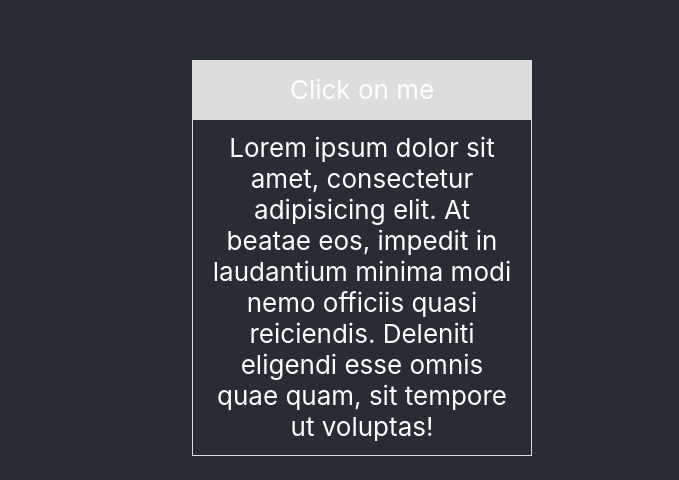
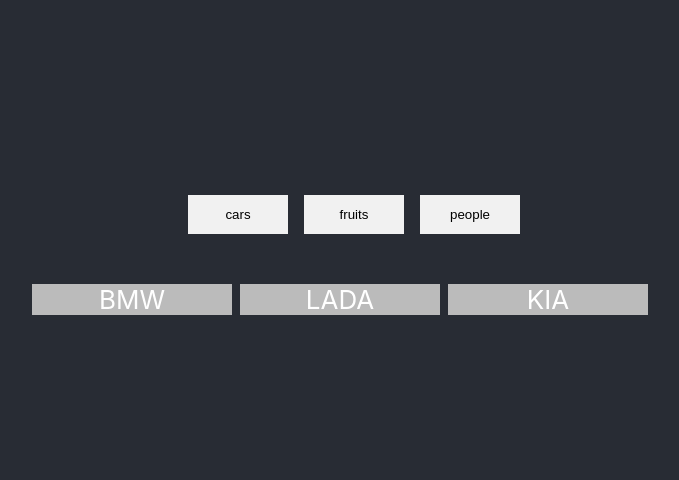
Before and after one commit to alexeyk500/framer_motion, a React (Create React App) app: page / in a window 1280 px wide. Shown: the part 142-622 px from the top of the page, without its empty margins (278-957 px from the left). Built offline with nearby package versions, Linux system fonts and the light colour scheme.

Commit message:
Filter - done

```diff
--- a/src/App.tsx
+++ b/src/App.tsx
@@ -4,6 +4,8 @@ import './App.css';
 
 import {motion} from "framer-motion";
 import Collapsible from "./Collapsible";
+import Filter from "./Filter";
+import {data} from "./data";
 
 // function App() {
 //
@@ -112,21 +114,34 @@ import Collapsible from "./Collapsible";
 //   );
 // }
 
+// function App() {
+//
+//   return (
+//     <div className="App">
+//       <header className="App-header">
+//          <Collapsible
+//           title={'Click on me'}
+//          >
+//            Lorem ipsum dolor sit amet, consectetur adipisicing elit.
+//            At beatae eos, impedit in laudantium minima modi nemo officiis quasi reiciendis.
+//            Deleniti eligendi esse omnis quae quam, sit tempore ut voluptas!
+//          </Collapsible>
+//       </header >
+//     </div>
+//   );
+// }
 
 function App() {
 
     return (
         <div className="App">
             <header className="App-header">
-         <Collapsible
-          title={'Click on me'}
-         >
-           Lorem ipsum dolor sit amet, consectetur adipisicing elit.
-           At beatae eos, impedit in laudantium minima modi nemo officiis quasi reiciendis.
-           Deleniti eligendi esse omnis quae quam, sit tempore ut voluptas!
-         </Collapsible>
+                <Filter
+                    data={data}
+                />
             </header >
         </div>
     );
 }
+
 export default App;
--- /dev/null
+++ b/src/Button.tsx
@@ -0,0 +1,35 @@
+import React from 'react';
+import {motion} from "framer-motion";
+
+type PropsType = {
+    text: string,
+    onClick: ()=>void
+}
+
+const Button:React.FC <PropsType> = ({
+    text,
+    onClick,
+                                     }) => {
+    return (
+        <motion.button
+            style={btnStyle}
+            onClick={onClick}
+            whileHover={{backgroundColor: '#bbb'}}
+            whileTap={{backgroundColor: '#999'}}
+        >
+            {text}
+        </motion.button>
+    );
+};
+
+export default Button;
+
+const btnStyle = {
+    border: 'none',
+    outline: 'none',
+    padding: '12px 16px',
+    backgroundColor: '#f1f1f1',
+    cursor: 'pointer',
+    minWidth: '100px',
+    marginRight: '1rem'
+}
--- /dev/null
+++ b/src/Filter.tsx
@@ -0,0 +1,79 @@
+import React, {useState} from 'react';
+
+import {AnimatePresence, motion} from "framer-motion";
+import {DataType} from "./data";
+import Button from "./Button";
+
+type PropsType = {
+    data: DataType[]
+}
+
+const Filter:React.FC <PropsType> = ({data}) => {
+
+    const [cards, setCards] = useState<DataType[]>(data.filter(card => card.category === 'cars'))
+
+    const buttons = data.reduce((acc: string[], el) => {
+        if (acc.includes(el.category)) return acc
+        return [...acc, el.category]
+    }, [])
+
+    const handlerFilter = (selector: string) => {
+        setCards(data.filter(card=>card.category === selector))
+    }
+
+    return (
+        <div>
+            <div>
+                {
+                    buttons.map(btn=>(
+                        <Button
+                            key={btn}
+                            text={btn}
+                            onClick={()=>{handlerFilter(btn)}}
+                        />
+                    ))
+                }
+            </div>
+            <div style={{
+                display: 'flex',
+                flexWrap: 'wrap',
+                overflow: 'hidden',
+                width: '660px',
+                marginTop: '50px',
+            }}>
+                <AnimatePresence initial={false} exitBeforeEnter>
+                        {
+                            cards.map(card=>(
+                                <motion.div
+                                    key={card.title}
+                                    initial={{opacity: 0}}
+                                    animate={{opacity: 1}}
+                                    exit={{opacity: 0}}
+                                >
+                                    <div
+                                        style={cardStyle}
+                                    >
+                                        {card.title}
+                                    </div>
+                                </motion.div>
+                            ))
+                        }
+                </AnimatePresence>
+
+            </div>
+
+        </div>
+    );
+};
+
+export default Filter;
+
+
+const cardStyle = {
+    display: 'flex',
+    justifyContent: 'center',
+    width: '200px',
+    marginBottom: '0.5rem',
+    marginRight: '0.5rem',
+    backgroundColor: '#bbb'
+}
--- /dev/null
+++ b/src/data.ts
@@ -0,0 +1,55 @@
+export type DataType = {
+    category: string,
+    title: string
+}
+
+export const data: DataType[] = [
+    {
+        category: 'cars',
+        title: 'BMW'
+    },
+    {
+        category: 'cars',
+        title: 'LADA'
+    },
+    {
+        category: 'cars',
+        title: 'KIA'
+    },
+    {
+        category: 'fruits',
+        title: 'apple'
+    },
+    {
+        category: 'fruits',
+        title: 'banana'
+    },
+    {
+        category: 'fruits',
+        title: 'orange'
+    },
+    {
+        category: 'fruits',
+        title: 'pear'
+    },
+    {
+        category: 'people',
+        title: 'AlexeyK500'
+    },
+    {
+        category: 'people',
+        title: 'Olga'
+    },
+    {
+        category: 'people',
+        title: 'Katya'
+    },
+    {
+        category: 'people',
+        title: 'Stepan'
+    },
+    {
+        category: 'people',
+        title: 'Ivan'
+    },
+]
```
Lines whose indentation alone changed are shown as unchanged.
